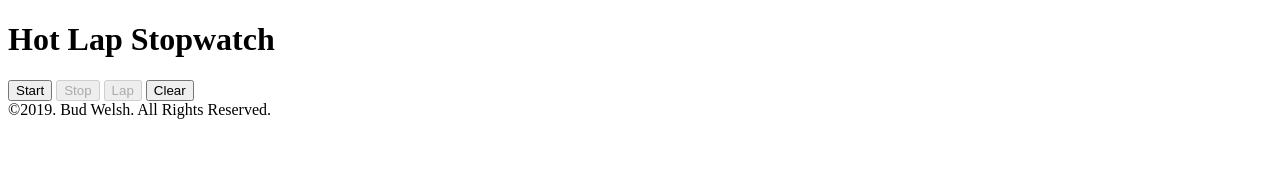
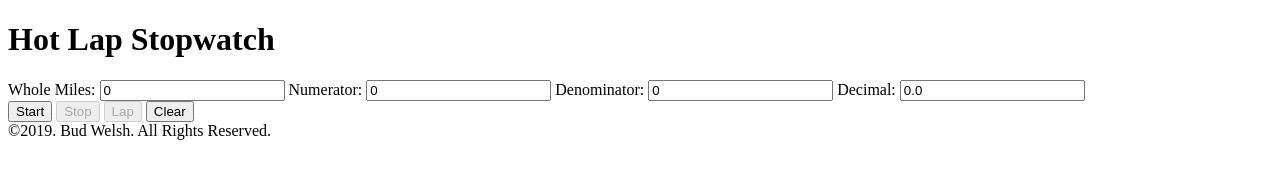
Before and after one commit to Rockonian/stopwatch, a plain HTML site: page index.html in a window 1280 px wide. Drawn offline with Linux system fonts and the light colour scheme.

Commit message:
Create track size input

```diff
--- a/index.html
+++ b/index.html
@@ -7,8 +7,17 @@
   <body>
     <h1>Hot Lap Stopwatch</h1>
     <!-- Last Lap and Lap Average Results -->
-    <div class="display" id="display">
-
+    <div class="input" id="input">
+      <form class="" action="index.html" method="post">
+        Whole Miles:
+        <input type="number" name="whole" id="whole" value="0">
+        Numerator:
+        <input type="number" name="numerator" id="numerator" value="0">
+        Denominator:
+        <input type="number" name="denominator" id="denominator" value="0">
+        Decimal:
+        <input type="number" name="decimal" id="decimal" value="0.0">
+      </form>
     </div>
     <!-- Buttons -->
     <div class="clickers">
```
